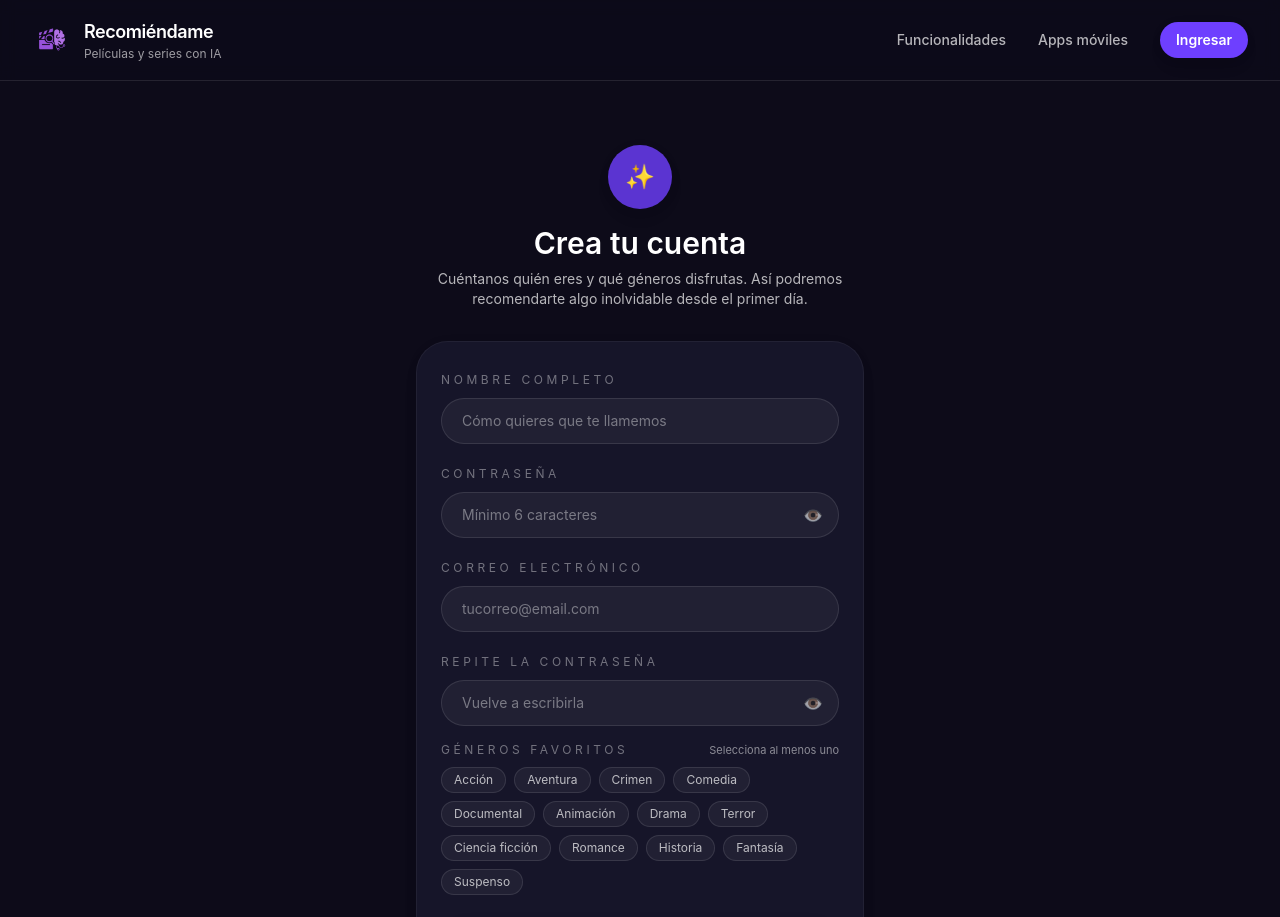
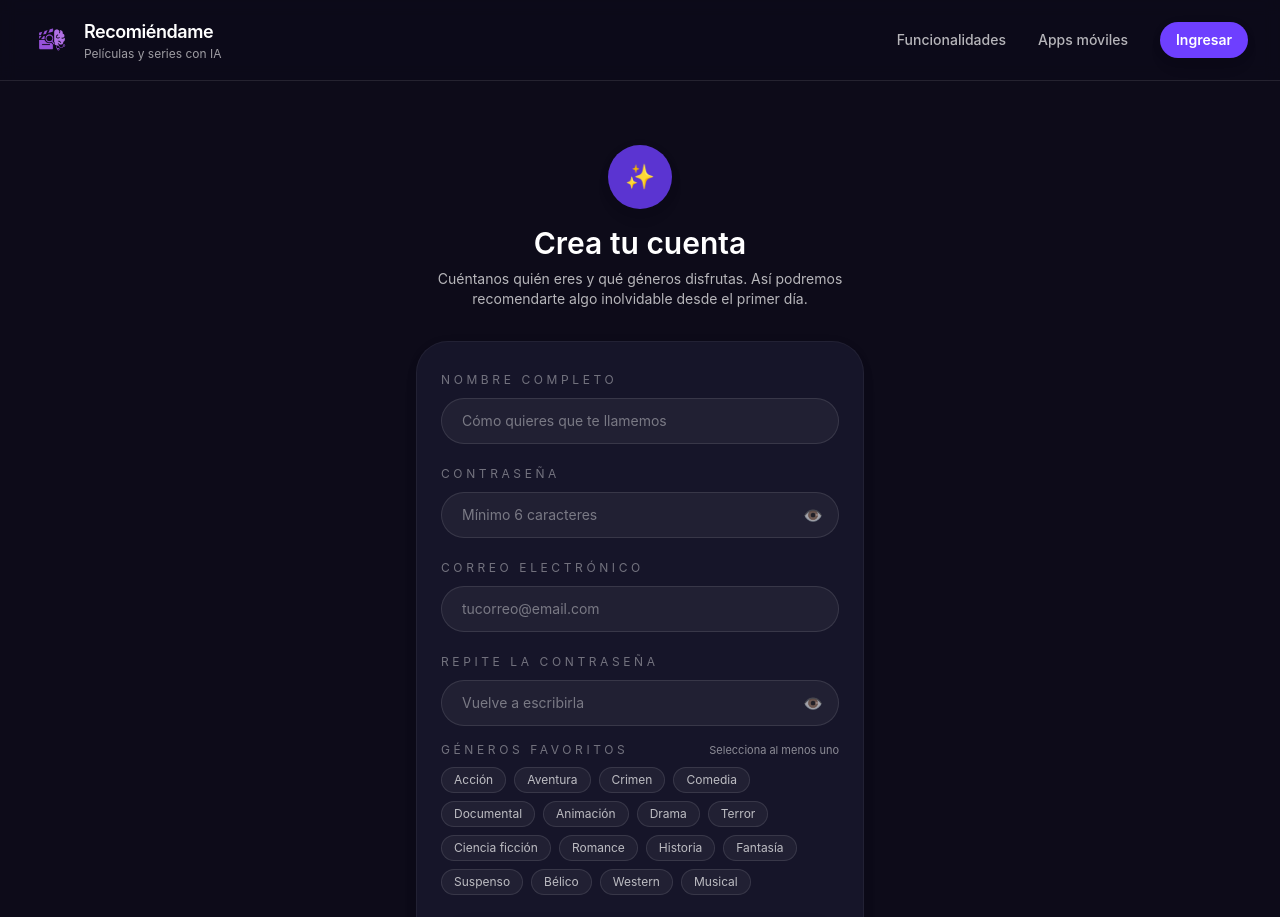
Before and after one commit to koki198977/recomiendame-pelis, a Nuxt app: page /register in a window 1280 px wide. Shown: the top 917 px of the page. Built offline with nearby package versions, Linux system fonts and the light colour scheme.

Commit message:
add genere

```diff
--- a/pages/profile.vue
+++ b/pages/profile.vue
@@ -166,6 +166,9 @@ const availableGenres = [
   "Historia",
   "Fantasía",
   "Suspenso",
+  "Bélico",
+  "Western",
+  "Musical",
 ];
 
 const userData = reactive<UserProfile>({
--- a/pages/register.vue
+++ b/pages/register.vue
@@ -158,6 +158,9 @@ const availableGenres = [
   "Historia",
   "Fantasía",
   "Suspenso",
+  "Bélico",
+  "Western",
+  "Musical",
 ];
 
 const form = reactive({
```
